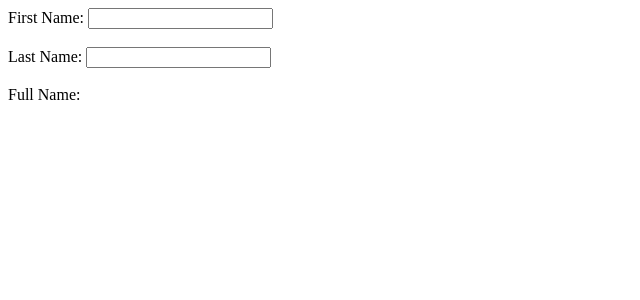
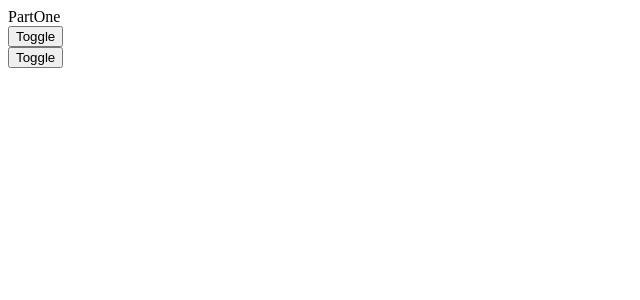
Before and after one commit to Shaobangzhu/react-learn, a React (Create React App) app: page / in a window 1280 px wide. Shown: the top 300 px of the page, without its empty margins (0-640 px from the left). Built offline with nearby package versions, Linux system fonts and the light colour scheme.

Commit message:
sharing data between father and child components

```diff
--- a/src/App.jsx
+++ b/src/App.jsx
@@ -1,37 +1,16 @@
-import { useImmer } from 'use-immer';
+import { useState } from "react";
+import { PartOne, PartTwo } from './Parts';
 
-// 从命令式开发到声明式开发
-// 命令式: 你一步步指路,告诉出租车司机怎么回家
-// 声明式: 你告诉出租车司机,你家在哪, 出租车司机会自动把车开到家门口
-
-// 1. 避免数据冗余重复
-// 2. 同类型数据尽量合并
-// 3. 数据结构能浅不深
-
+// 父子组件传值, 主要是为了解决组件间数据共享的问题
 function App() {
-  const [user, setUser] = useImmer({
-    firstName: '',
-    lastName: ''
-  });
-
-  function handleFirstNameChange(e) {
-    setUser((draft) => { draft.firstName = e.target.value })
-  }
-
-  function handleLastNameChange(e) {
-    setUser((draft) => { draft.lastName = e.target.value })
-  }
+  const [ showPartOne, setShowPartOne ] = useState(true);
 
   return (
     <div>
-      First Name: <input onChange={handleFirstNameChange} />
-      <br/>
-      <br/>
-      Last Name: <input onChange={handleLastNameChange} />
-      <br/>
-      <br/>
-      Full Name: {user.firstName + ' ' + user.lastName}
-    </div>)
+      <PartOne showPartOne={showPartOne} setShowPartOne={setShowPartOne} />
+      <PartTwo showPartOne={showPartOne} setShowPartOne={setShowPartOne} />
+    </div>
+  );
 }
 
 export default App;
--- /dev/null
+++ b/src/Parts.jsx
@@ -0,0 +1,19 @@
+export function PartOne({showPartOne, setShowPartOne}) {
+
+  return (
+    <div>
+      { showPartOne? <div>PartOne</div>: null }
+      <button onClick={()=> {setShowPartOne(true) }}>Toggle</button>
+    </div>
+  );
+}
+
+export function PartTwo({showPartOne, setShowPartOne}) {
+
+    return (
+      <div>
+        { !showPartOne? <div>PartTwo</div>: null }
+        <button onClick={()=> {setShowPartOne(false) }}>Toggle</button>
+      </div>
+    );
+  }
```
